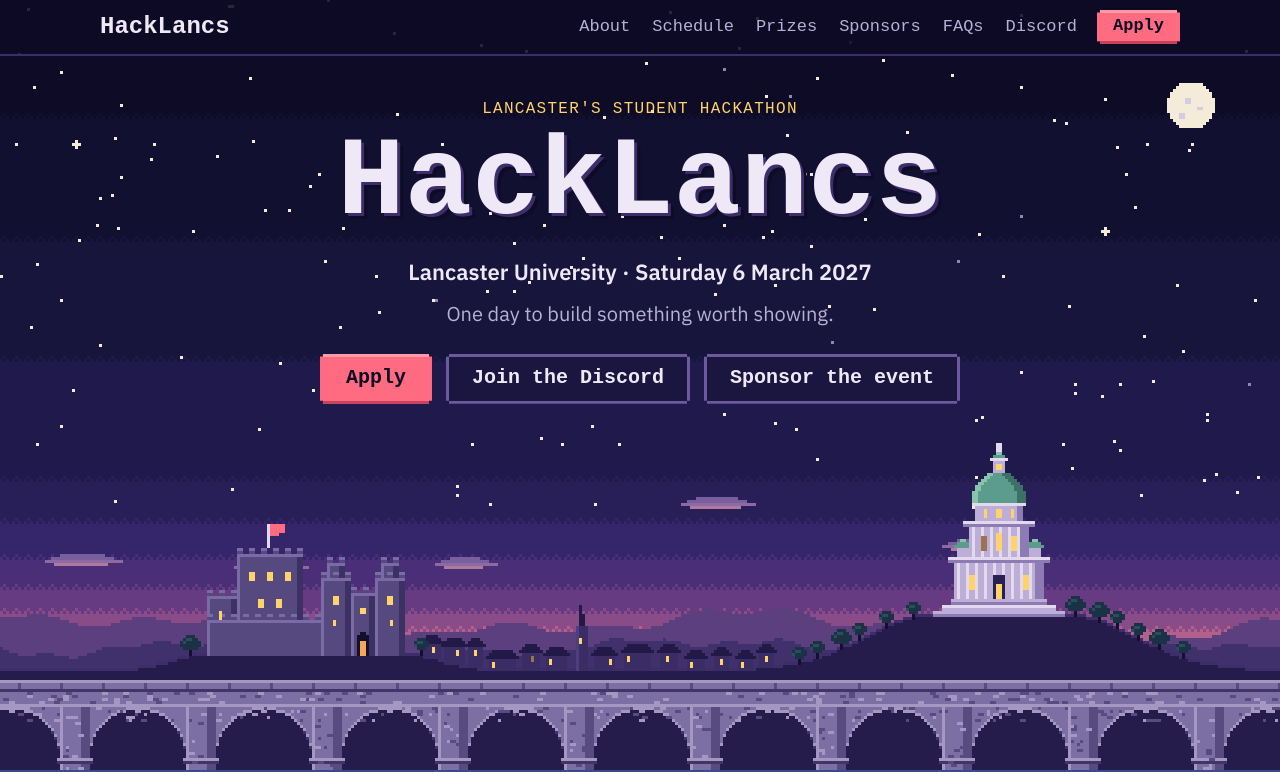
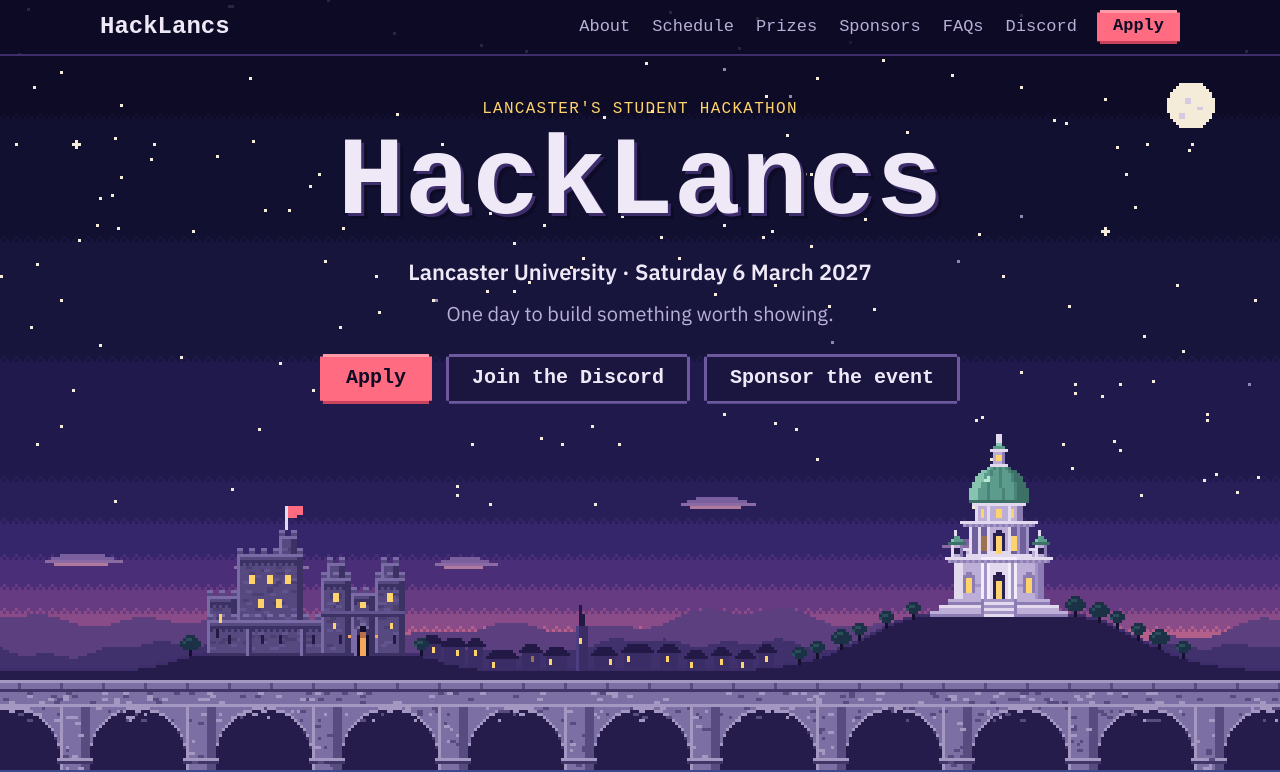
Before and after one commit to Darlcode101/hacklancs, a plain HTML site: page index.html in a window 1280 px wide. Shown: the top 772 px of the page. Drawn offline with Linux system fonts and the light colour scheme; a web font is replaced by a local one.

Commit message:
Schedule coming soon; more detailed castle and Ashton Memorial
Co-Authored-By: Claude Fable 5.2 <noreply@anthropic.com>

```diff
--- a/css/style.css
+++ b/css/style.css
@@ -244,6 +244,11 @@ h1 {
 }
 .path time { font-family: var(--pixel); font-weight: 700; color: var(--window); font-size: 1.125rem; }
 .path li.key span { font-weight: 600; }
+.path--locked { opacity: 0.45; margin-top: 12px; }
+.soon { max-width: 560px; margin-top: 24px; padding: 22px 24px 24px; }
+.soon__tag { font-family: var(--pixel); font-size: 1.75rem; line-height: 1; color: var(--window); margin: 0 0 10px; }
+.soon p { margin: 0 0 12px; }
+.soon .btn { margin-top: 4px; }
 
 /* Prizes: inventory */
 .prizes { background: var(--navy-900); }
--- a/js/scene.js
+++ b/js/scene.js
@@ -58,77 +58,142 @@
 
   // Lancaster Castle: keep, curtain wall and the twin-towered gatehouse. 66 wide.
   function drawCastle(g, x, by, wins) {
-    block(g, x + 10, by, 22, 34, CASTLE);                 // keep
-    flag(g, x + 20, by - 36);
-    block(g, x, by, 10, 20, CASTLE);                      // west tower
-    block(g, x, by, 66, 12, CASTLE);                      // curtain wall
-    block(g, x + 40, by - 26, 6, 5, CASTLE);              // gatehouse turrets
-    block(g, x + 58, by - 26, 6, 5, CASTLE);
-    block(g, x + 38, by, 10, 26, CASTLE);                 // gatehouse towers
-    block(g, x + 56, by, 10, 26, CASTLE);
-    block(g, x + 48, by, 8, 21, CASTLE);                  // gate passage
-    px(g, x + 50, by - 7, 4, 7, INK);
-    px(g, x + 51, by - 8, 2, 1, INK);
-    px(g, x + 51, by - 5, 2, 5, '#f6a65a');
+    const rand = rng(1351);
+    const COURSE = ['#62548f', '#4b3f72'];
+    // a stone block with coursing, a corbel band under the battlements and a shaded foot
+    const tower = (dx, w, h, up = 0) => {
+      const X = x + dx, yb = by - up, y = yb - h;
+      block(g, X, yb, w, h, CASTLE);
+      for (let i = 0; i < w * h / 12; i++) {
+        const sx = X + 1 + (rand() * (w - 4) | 0), sy = y + 4 + (rand() * Math.max(1, h - 6) | 0);
+        px(g, sx, sy, 2, 1, COURSE[rand() < 0.5 ? 0 : 1]);
+      }
+      if (h > 8) {
+        px(g, X + 1, y + 2, w - 1, 1, CASTLE.dark);
+        for (let i = 1; i < w - 1; i += 2) px(g, X + i, y + 3, 1, 1, CASTLE.dark);
+      }
+      if (!up) px(g, X, yb - 1, w, 1, CASTLE.dark);
+    };
+    const slit = (dx, up) => px(g, x + dx, by - up - 3, 1, 3, '#221a45');
+
+    tower(10, 22, 34);                                     // keep
+    tower(24, 6, 6, 34);                                   // its corner turret
+    flag(g, x + 26, by - 42);
+    tower(0, 10, 20);                                      // west tower
+    tower(0, 66, 12);                                      // curtain wall
+    for (const dx of [13, 31]) {                           // buttresses
+      px(g, x + dx, by - 9, 1, 9, CASTLE.light);
+      px(g, x + dx + 1, by - 9, 1, 9, CASTLE.dark);
+    }
+    slit(18, 4); slit(24, 4); slit(35, 4); slit(7, 4);
+    tower(40, 6, 5, 26);                                   // gatehouse turrets
+    tower(58, 6, 5, 26);
+    tower(38, 10, 26);                                     // gatehouse towers
+    tower(56, 10, 26);
+    tower(48, 8, 21);                                      // gate passage
+    px(g, x + 38, by - 14, 28, 1, CASTLE.dark);            // string course
+    px(g, x + 38, by - 15, 28, 1, '#62548f');
+
+    px(g, x + 49, by - 9, 1, 9, CASTLE.light);             // pointed gate arch
+    px(g, x + 54, by - 9, 1, 9, CASTLE.dark);
+    px(g, x + 50, by - 10, 4, 1, CASTLE.light);
+    px(g, x + 51, by - 11, 2, 1, CASTLE.light);
+    px(g, x + 50, by - 9, 4, 9, INK);
+    px(g, x + 51, by - 10, 2, 1, INK);
+    px(g, x + 51, by - 6, 2, 6, '#f6a65a');                // torchlight inside
+    px(g, x + 51, by - 8, 2, 2, '#b86f4a');
+    px(g, x + 50, by - 9, 1, 2, '#3b3162'); px(g, x + 53, by - 9, 1, 2, '#3b3162');   // portcullis teeth
+    px(g, x + 47, by - 7, 1, 1, '#f6a65a'); px(g, x + 56, by - 7, 1, 1, '#f6a65a');   // lamps by the gate
 
     const w = (dx, dy, ww, hh) => wins.push({ x: x + dx, y: by - dy, w: ww, h: hh });
-    w(14, 28, 2, 3); w(20, 28, 2, 3); w(26, 28, 2, 3);
+    w(14, 27, 2, 3); w(20, 27, 2, 3); w(26, 27, 2, 3);
     w(17, 19, 2, 3); w(23, 19, 2, 3);
-    w(4, 15, 1, 3);
-    w(42, 20, 2, 3); w(60, 20, 2, 3);
-    w(42, 12, 1, 2); w(61, 12, 1, 2);
-    w(51, 16, 2, 2);
+    w(4, 14, 1, 3);
+    w(42, 21, 2, 3); w(60, 21, 2, 3);
+    w(42, 11, 1, 2); w(61, 11, 1, 2);
+    w(51, 18, 2, 2);
+    slit(3, 6); slit(44, 4); slit(62, 4);
   }
 
-  // Ashton Memorial: stepped base, colonnaded storeys, copper dome and lantern.
-  // cx is the centre line; about 44 wide and 58 tall.
+  // Ashton Memorial: stair and terrace, porticoed lower storey with corner cupolas,
+  // colonnaded upper storey, drum, ribbed copper dome and lantern.
+  // cx is the centre line; about 46 wide and 61 tall.
   function drawMemorial(g, cx, by, wins) {
     const cr = (w, up, h, c) => px(g, cx - w / 2, by - up - h, w, h, c);
+    const at = (dx, up, w, h, c) => px(g, cx + dx, by - up - h, w, h, c);
     const w = (dx, up, ww, hh) => wins.push({ x: cx + dx, y: by - up - hh, w: ww, h: hh });
-    const colonnade = (wd, up, h) => {
-      cr(wd, up, h, PALE.mid);
-      for (let i = 1; i < wd - 3; i += 3) px(g, cx - wd / 2 + i, by - up - h, 1, h, PALE.light);
-      px(g, cx + wd / 2 - 3, by - up - h, 3, h, PALE.dark);
-    };
+    const SHADE = '#a394c6', DEEP = '#6f609b', DOOR = '#2a2050';
 
-    cr(44, 0, 2, PALE.dark); cr(44, 1, 1, PALE.mid);       // steps
-    cr(38, 2, 2, PALE.mid);  cr(38, 3, 1, PALE.light);
-    cr(32, 4, 2, PALE.dark); cr(32, 5, 1, PALE.mid);
+    cr(46, 0, 2, PALE.dark); cr(46, 1, 1, PALE.mid);        // terrace steps
+    cr(40, 2, 2, PALE.mid);  cr(40, 3, 1, PALE.light);
+    cr(34, 4, 2, PALE.dark); cr(34, 5, 1, PALE.mid);
+    cr(10, 0, 6, PALE.light);                              // the stair up the middle
+    for (const up of [1, 3, 5]) cr(10, up, 1, SHADE);
+    at(-6, 0, 1, 6, PALE.dark); at(5, 0, 1, 6, PALE.dark);
 
-    colonnade(30, 6, 12);                                  // lower storey
-    px(g, cx - 2, by - 14, 4, 8, '#2a2050');
-    w(-1, 6, 2, 5); w(-10, 9, 2, 5); w(8, 9, 2, 5);
-    cr(34, 18, 1, PALE.dark); cr(34, 19, 1, PALE.light);
+    cr(30, 6, 12, PALE.mid);                               // lower storey
+    at(-15, 6, 3, 12, PALE.light); at(12, 6, 3, 12, SHADE); // corner piers
+    at(13, 6, 2, 12, PALE.dark);
+    cr(24, 10, 1, SHADE);                                  // rustication
+    for (const dx of [-11, 9]) {                           // arched side windows
+      at(dx - 1, 8, 4, 6, PALE.dark); at(dx, 14, 2, 1, PALE.dark);
+      w(dx, 8, 2, 5);
+    }
+    cr(12, 6, 12, PALE.light);                             // portico
+    for (const dx of [-6, -4, 3, 5]) at(dx, 6, 1, 12, '#f3ecfa');
+    at(-5, 6, 1, 12, SHADE); at(4, 6, 1, 12, SHADE);
+    at(-2, 6, 4, 8, DOOR); at(-1, 14, 2, 1, DOOR);
+    w(-1, 6, 2, 6);
+    cr(34, 18, 1, PALE.dark);                              // entablature and cornice
+    cr(36, 19, 1, PALE.light);
+    for (let dx = -17; dx < 17; dx += 2) at(dx, 18, 1, 1, SHADE);
 
-    for (const dx of [-15, 9]) {                           // corner cupolas
-      px(g, cx + dx + 1, by - 23, 4, 3, PALE.mid);
-      px(g, cx + dx, by - 24, 6, 1, COPPER.mid);
-      px(g, cx + dx + 1, by - 25, 4, 1, COPPER.mid);
-      px(g, cx + dx + 2, by - 26, 2, 1, COPPER.light);
+    for (let dx = -15; dx < 15; dx += 2) at(dx, 20, 1, 2, PALE.mid);   // balustrade
+    cr(30, 22, 1, PALE.light);
+    for (const dx of [-17, 11]) {                          // corner cupolas
+      at(dx + 1, 20, 4, 4, PALE.mid); at(dx + 1, 20, 1, 4, PALE.light); at(dx + 4, 20, 1, 4, PALE.dark);
+      at(dx + 2, 21, 2, 2, DOOR);
+      at(dx, 24, 6, 1, COPPER.dark);
+      at(dx + 1, 25, 4, 1, COPPER.mid); at(dx + 1, 25, 1, 1, COPPER.light);
+      at(dx + 2, 26, 2, 1, COPPER.mid);
+      at(dx + 2, 27, 1, 2, PALE.light);
     }
 
-    colonnade(20, 20, 10);                                 // upper storey
-    w(-6, 22, 2, 5); w(-1, 22, 2, 6); w(4, 22, 2, 5);
-    cr(24, 30, 1, PALE.dark); cr(24, 31, 1, PALE.light);
+    cr(20, 20, 10, DEEP);                                  // upper storey: columns before shadow
+    for (const dx of [-10, -7, -4, 3, 6, 9]) at(dx, 20, 1, 10, dx > 4 ? SHADE : PALE.light);
+    at(-3, 20, 6, 10, PALE.mid);                           // centre bay
+    at(-2, 21, 4, 7, DOOR); at(-1, 28, 2, 1, DOOR);
+    w(-6, 22, 2, 5); w(-1, 21, 2, 6); w(4, 22, 2, 5);
+    cr(22, 20, 1, PALE.light);
+    cr(24, 30, 1, PALE.dark); cr(26, 31, 1, PALE.light);
+    for (let dx = -12; dx < 12; dx += 2) at(dx, 30, 1, 1, SHADE);
+    for (const [wd, up] of [[10, 20], [6, 21], [2, 22]]) cr(wd, up, 1, PALE.light);   // pediment over the portico
+    cr(12, 19, 1, '#f3ecfa');
 
     cr(16, 32, 5, PALE.mid);                               // drum
-    px(g, cx + 6, by - 37, 2, 5, PALE.dark);
-    w(-5, 33, 1, 3); w(-1, 33, 2, 3); w(4, 33, 1, 3);
+    for (const dx of [-8, -4, 3]) at(dx, 32, 1, 5, PALE.light);
+    at(6, 32, 2, 5, PALE.dark);
+    w(-6, 33, 1, 3); w(-1, 33, 2, 3); w(4, 33, 1, 3);
     cr(18, 37, 1, PALE.light);
+    cr(20, 38, 1, COPPER.dark);
 
-    for (let i = 0; i < 10; i++) {                         // dome
-      const hw = Math.round(9 * Math.sqrt(1 - (i / 10) ** 2));
-      const y = by - 39 - i;
-      px(g, cx - hw, y, hw * 2, 1, COPPER.mid);
-      px(g, cx - hw, y, Math.min(2, hw), 1, COPPER.light);
-      px(g, cx + hw - Math.min(3, hw), y, Math.min(3, hw), 1, COPPER.dark);
+    const RIB = '#4a8478';
+    for (let i = 0; i < 11; i++) {                         // dome
+      const hw = Math.round(10 * Math.sqrt(1 - (i / 11) ** 2));
+      const up = 39 + i;
+      at(-hw, up, hw * 2, 1, COPPER.mid);
+      at(-hw, up, Math.max(1, Math.round(hw / 3)), 1, COPPER.light);
+      at(hw - Math.round(hw * 0.45), up, Math.round(hw * 0.45), 1, COPPER.dark);
+      for (const k of [-0.45, 0.05, 0.5]) at(Math.round(k * hw), up, 1, 1, RIB);
     }
+    at(-5, 45, 2, 1, '#b8e6d0'); at(-4, 46, 1, 1, '#b8e6d0');   // where the last light catches it
 
-    cr(4, 48, 4, PALE.mid);                                // lantern
-    w(-1, 49, 2, 2);
-    cr(6, 52, 1, PALE.light);
-    cr(4, 53, 1, COPPER.mid); cr(2, 54, 1, COPPER.light);
-    cr(2, 55, 3, PALE.light);
+    cr(6, 50, 1, PALE.light);                              // lantern
+    cr(4, 51, 4, PALE.mid); at(1, 51, 1, 4, PALE.dark);
+    w(-1, 52, 2, 2);
+    cr(6, 55, 1, PALE.light);
+    cr(4, 56, 1, COPPER.mid); cr(2, 57, 1, COPPER.light);
+    cr(2, 58, 3, PALE.light);
   }
 
   function drawTree(g, x, y, big) {
```
Also changed, not shown: index.html (+11 -13 lines).
